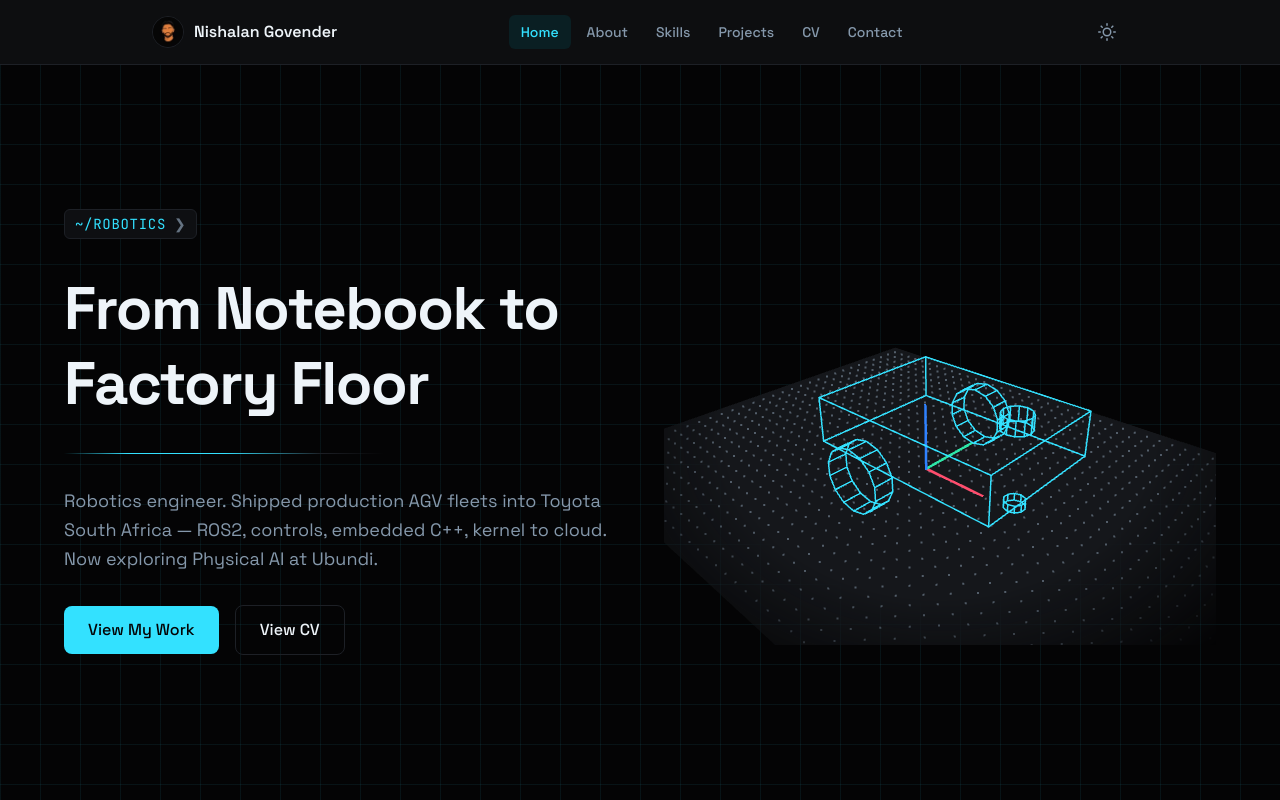
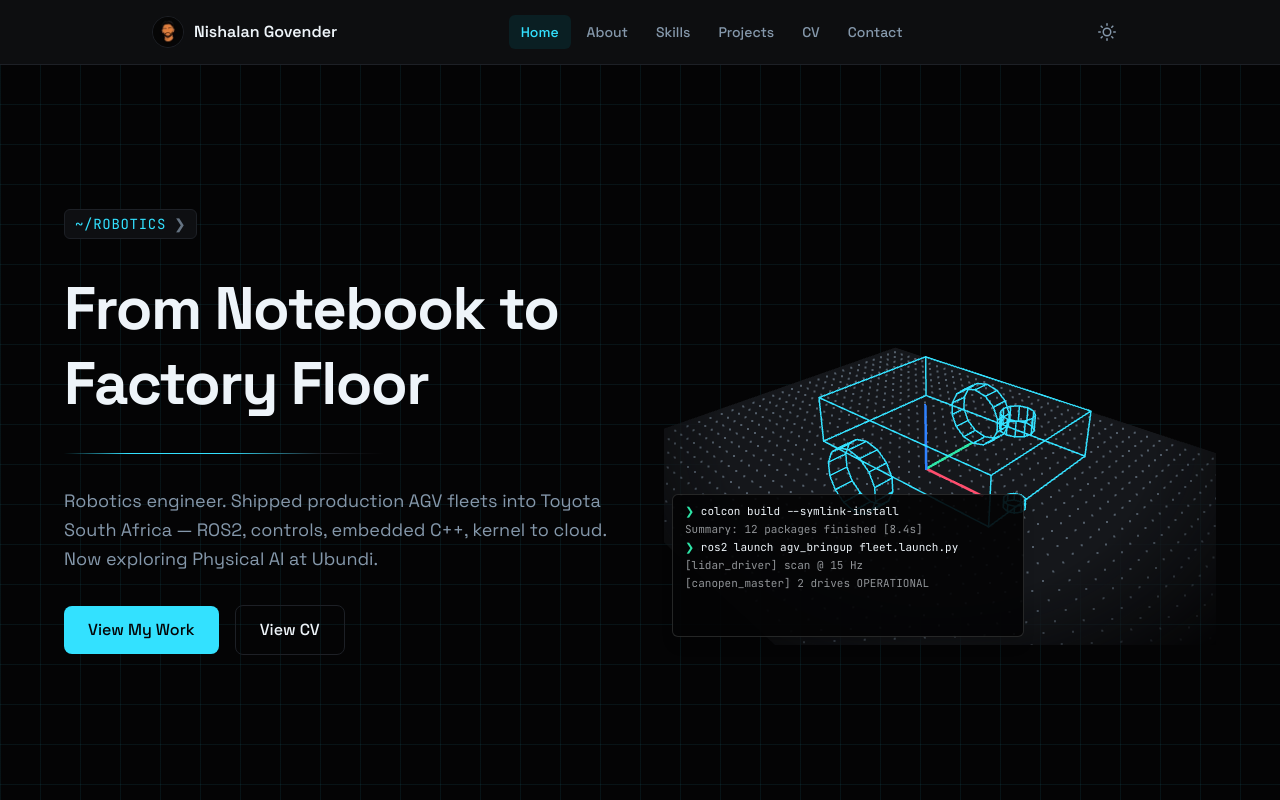
Before and after one commit to nishalangovender/nishalangovender.com, a Next.js app: page / in a window 1280 px wide. Both pictures are taken after a click on the button 1107 px from the left and 32 px from the top of the page. Shown: the top 800 px of the page. Built offline with nearby package versions, Linux system fonts and the light colour scheme; no server answers.

Commit message:
feat: hero beat code terminal

```diff
--- /dev/null
+++ b/src/components/sections/hero-scene/CodeTerminal.tsx
@@ -0,0 +1,50 @@
+"use client";
+
+import { AnimatePresence, motion } from "framer-motion";
+
+/** Seconds between lines, so the whole session types out inside the code beat. */
+const LINE_DELAY = 0.32;
+
+export const TERMINAL_LINES: readonly { text: string; kind: "prompt" | "log" | "ok" }[] = [
+  { text: "colcon build --symlink-install", kind: "prompt" },
+  { text: "Summary: 12 packages finished [8.4s]", kind: "log" },
+  { text: "ros2 launch agv_bringup fleet.launch.py", kind: "prompt" },
+  { text: "[lidar_driver] scan @ 15 Hz", kind: "log" },
+  { text: "[canopen_master] 2 drives OPERATIONAL", kind: "log" },
+  { text: "[nav2] lifecycle nodes active", kind: "log" },
+  { text: "nodes up", kind: "ok" },
+];
+
+const KIND_CLASS = { prompt: "text-[var(--terminal-text)]", log: "text-[var(--terminal-text)]/60", ok: "text-[var(--terminal-prompt)]" };
+
+/** Beat 3: a terminal session that builds and launches the stack. */
+export function CodeTerminal({ visible }: { visible: boolean }) {
+  return (
+    <AnimatePresence>
+      {visible && (
+        <motion.div
+          initial={{ opacity: 0, y: 8 }}
+          animate={{ opacity: 1, y: 0 }}
+          exit={{ opacity: 0, y: -8 }}
+          transition={{ duration: 0.25 }}
+          className="absolute left-2 bottom-2 w-[min(22rem,80%)] rounded-md border border-[var(--terminal-border)] bg-[var(--terminal-bg)]/90 px-3 py-2 font-mono text-[10px] sm:text-[11px] leading-relaxed shadow-lg"
+          aria-hidden="true"
+        >
+          {TERMINAL_LINES.map((line, i) => (
+            <motion.p
+              key={line.text}
+              initial={{ opacity: 0 }}
+              animate={{ opacity: 1 }}
+              transition={{ delay: 0.2 + i * LINE_DELAY, duration: 0.05 }}
+              className={`truncate ${KIND_CLASS[line.kind]}`}
+            >
+              {line.kind === "prompt" && <span className="text-[var(--terminal-prompt)]">❯ </span>}
+              {line.kind === "ok" && "✓ "}
+              {line.text}
+            </motion.p>
+          ))}
+        </motion.div>
+      )}
+    </AnimatePresence>
+  );
+}
--- a/src/components/sections/hero-scene/HeroCanvas.tsx
+++ b/src/components/sections/hero-scene/HeroCanvas.tsx
@@ -1,11 +1,12 @@
 "use client";
 
 import { Canvas, useFrame } from "@react-three/fiber";
-import { useRef } from "react";
+import { useRef, useState } from "react";
 
 import { HeroAgv } from "./Agv";
-import { BEATS, parseBeatParam } from "./beats";
+import { BEATS, beatAt, parseBeatParam, type BeatId } from "./beats";
 import { cameraAt } from "./camera";
+import { CodeTerminal } from "./CodeTerminal";
 import { InkSketch } from "./InkSketch";
 import { Notebook } from "./Notebook";
 import {
@@ -19,9 +20,13 @@ import {
 /** Largest frame step, so a tab returning from the background does not jump. */
 const MAX_DT = 0.1;
 
-/** Advances the loop clock and flies the camera along its keyframes. */
-function Director() {
+/**
+ * Advances the loop clock and flies the camera along its keyframes. Reports
+ * beat changes (six per loop) so DOM overlays can follow without per-frame state.
+ */
+function Director({ onBeat }: { onBeat: (id: BeatId) => void }) {
   const sceneRef = useScene();
+  const beatRef = useRef<BeatId | null>(null);
 
   useFrame(({ camera }, delta) => {
     const s = sceneRef.current;
@@ -29,6 +34,11 @@ function Director() {
     if (s.hold !== null) {
       const beat = BEATS[s.hold];
       if (s.t >= beat.end) s.t = beat.start;
+    }
+    const { id } = beatAt(s.t);
+    if (id !== beatRef.current) {
+      beatRef.current = id;
+      onBeat(id);
     }
     const pose = cameraAt(s.t);
     camera.position.set(...pose.position);
@@ -42,10 +52,12 @@ export default function HeroCanvas({ active }: { active: boolean }) {
   const palette = usePalette();
   const hold = parseBeatParam(window.location.search, process.env.NODE_ENV !== "production");
   const sceneRef = useRef<SceneState>({ t: hold === null ? 0 : BEATS[hold].start, hold });
+  const [beat, setBeat] = useState<BeatId>("sketch");
 
   return (
+    <>
       <Canvas
-      className="absolute inset-0 [mask-image:radial-gradient(ellipse_at_center,black_55%,transparent_100%)]"
+        className="[mask-image:radial-gradient(ellipse_at_center,black_55%,transparent_100%)]"
         // No tone mapping: TTY tokens render as the exact hex values.
         flat
         dpr={[1, 1.5]}
@@ -56,12 +68,14 @@ export default function HeroCanvas({ active }: { active: boolean }) {
       >
         <SceneProvider value={sceneRef}>
           <PaletteProvider value={palette}>
-          <Director />
+            <Director onBeat={setBeat} />
             <Notebook />
             <InkSketch />
             <HeroAgv />
           </PaletteProvider>
         </SceneProvider>
       </Canvas>
+      <CodeTerminal visible={beat === "code"} />
+    </>
   );
 }
```
Also changed, not shown: 1 other file (tests, documents, lock files or other folders). Lines whose indentation alone changed are shown as unchanged.
